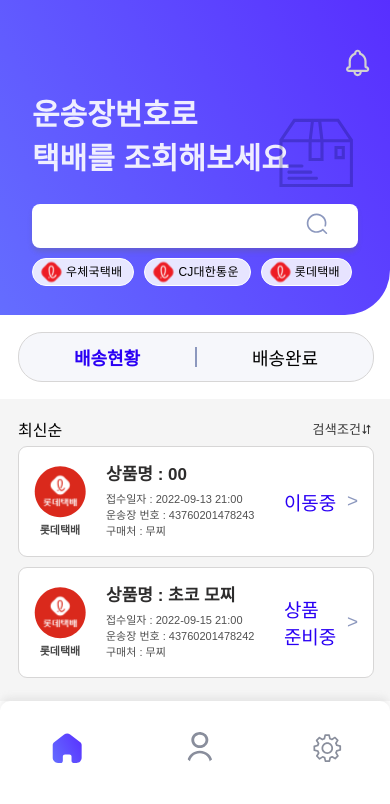
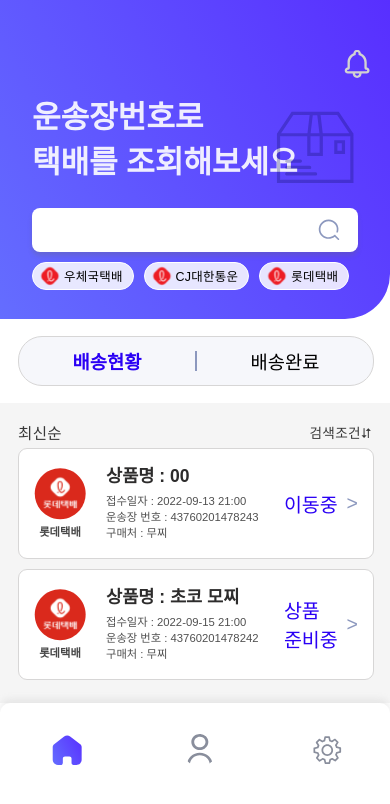
Before and after one commit to Mozzirt/parcel, a React (Create React App) app in the folder Frontend/: page / in a window 390 px wide. Shown: the top 804 px of the page. Built offline with nearby package versions, Linux system fonts and the light colour scheme; a web font is replaced by a local one.

Commit message:
[FE] Main 퍼블리싱 수정 - 폰트 반응형 적용 - 검색이미지까지 반응형 적용

```diff
--- a/Frontend/src/page/main/Main.js
+++ b/Frontend/src/page/main/Main.js
@@ -124,7 +124,7 @@ function Main() {
             </div>
             <div className='main-content'>
                 <div className='sort-area'>
-                    <div className='left'>
+                    <div className='button left'>
                         최신순
                     </div>
                     <div className='button right'>
--- a/Frontend/src/page/main/Main.scss
+++ b/Frontend/src/page/main/Main.scss
@@ -13,15 +13,16 @@
             padding-top: 4px;
 
             img {
-                width: 25px;
-                height: 28px;
+                width: 7.7%;
+                height: auto;
             }
         }
 
         .top-text-box {
             margin-top: min(1.6vh, 16px);
             font-weight: 600;
-            font-size: 30px;
+            font-size: 8vw;
+            letter-spacing: -0.005em;
             color: rgba(255, 255, 255, 0.9);
         }
 
@@ -41,7 +42,7 @@
                 border: none;
                 padding: 0 18px;
                 font-weight: 600;
-                font-size: 17px;
+                font-size: 4.5vw;
                 color: #4E4E4E;
             }
 
@@ -52,6 +53,12 @@
                 width: 76px;
                 height: 70px;
 
+                @media screen and (min-height: 770px), (min-width: 570px) {
+                    bottom: calc(5.2vh + 20px);
+                    width: 20vw;
+                    height: auto;
+                }
+
                 img {
                     width: 100%;
                     height: 100%;
@@ -60,7 +67,8 @@
 
             .search {
                 position: absolute;
-                right: 28px;
+                right: 5%;
+                top: calc(50% - 13px);
 
                 img {
                     width: 26px;
@@ -80,14 +88,18 @@
                 background: rgba(255, 255, 255, 0.85);
                 border: 0.5px solid #FFFFFF;
                 border-radius: 500px;
-                padding: 0px 11px 0px 4px;
+                padding: 0px 10px 0px 3px;
                 align-items: center;
+                justify-content: center;
 
-                font-style: normal;
                 font-weight: 500;
-                font-size: 12px;
-                line-height: 22px;
+                font-size: 3.2vw;
                 letter-spacing: 0.02em;
+
+                img {
+                    width: 28px;
+                    height: 28px;
+                }
             }
 
             .loading {
@@ -121,7 +133,7 @@
                 width: 100%;
                 text-align: center;
                 font-weight: 500;
-                font-size: 18px;
+                font-size: 4.8vw;
 
                 &.selected {
                     color: #2A00F4;
@@ -144,12 +156,12 @@
 
             .button {
                 font-weight: 500;
-                font-size: 15px;
+                font-size: 4vw;
                 color: #383838;
                 letter-spacing: 0.02em;
 
                 &.right {
-                    font-size: 13px;
+                    font-size: 3.5vw;
                 }
             }
         }
@@ -189,7 +201,7 @@
                     .delivery-name {
                         margin-top: 3px;
                         font-weight: 600;
-                        font-size: 11px;
+                        font-size: 2.9vw;
                         color: #474747;
                     }
                 }
@@ -200,7 +212,7 @@
 
                     .item-name{
                         font-weight: 600;
-                        font-size: 17px;
+                        font-size: 4.5vw;
                         color: #2D2C2C;
                         line-height: 19px;
                     }
@@ -210,7 +222,7 @@
 
                         .item-detail {
                             font-weight: 300;
-                            font-size: 11px;
+                            font-size: 2.9vw;
                             color: #505050;
 
                             span {
@@ -228,7 +240,7 @@
                     max-width: 80px;
                     width: 80px;
                     font-weight: 400;
-                    font-size: 19px;
+                    font-size: 5vw;
                     color: #2A00F4;
                     word-break: keep-all;
 
```
